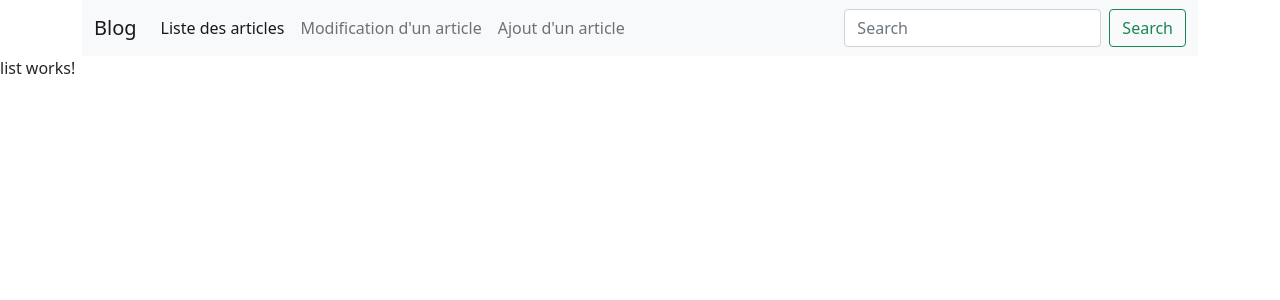
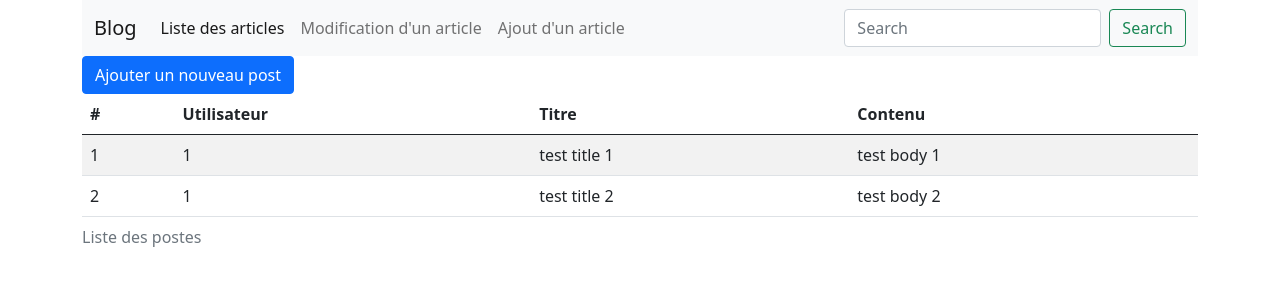
Before and after one commit to ThanhChau82/Formation-M2i-Angular-Blog, an Angular app: page /list in a window 1280 px wide. Shown: the top 300 px of the page. Built offline with nearby package versions, Linux system fonts and the light colour scheme.

Commit message:
Sprint 3 - Affichage de liste des postes

```diff
--- a/src/app/app.component.html
+++ b/src/app/app.component.html
@@ -25,4 +25,5 @@
     </div>
   </nav>
 </div>
+
 <router-outlet></router-outlet>
--- a/src/app/list/list.component.html
+++ b/src/app/list/list.component.html
@@ -1 +1,24 @@
-<p>list works!</p>
+<div class="container">
+  <button type="button" class="btn btn-primary">Ajouter un nouveau post</button>
+  <br/>
+  <table class="table table-striped table-hover">
+    <caption>Liste des postes</caption>
+    <thead>
+      <tr>
+        <th>#</th>
+        <th>Utilisateur</th>
+        <th>Titre</th>
+        <th>Contenu</th>
+      </tr>
+    </thead>
+
+    <tbody>
+      <tr *ngFor="let p of listPosts">
+        <td>{{p.id}}</td>
+        <td>{{p.userId}}</td>
+        <td>{{p.title}}</td>
+        <td>{{p.body}}</td>
+      </tr>
+    </tbody>
+  </table>
+</div>
--- a/src/app/list/list.component.ts
+++ b/src/app/list/list.component.ts
@@ -1,4 +1,6 @@
 import { Component, OnInit } from '@angular/core';
+import { Post } from '../models/post';
+import { PostService } from '../services/post.service';
 
 @Component({
   selector: 'app-list',
@@ -6,10 +8,14 @@ import { Component, OnInit } from '@angular/core';
   styleUrls: ['./list.component.css']
 })
 export class ListComponent implements OnInit {
+  listPosts : Post[];
 
-  constructor() { }
+  constructor(private postService : PostService) {
+    this.listPosts = [];
+  }
 
   ngOnInit(): void {
+    this.listPosts = this.postService.getPosts();
   }
 
 }
```
Lines whose indentation alone changed are shown as unchanged.
